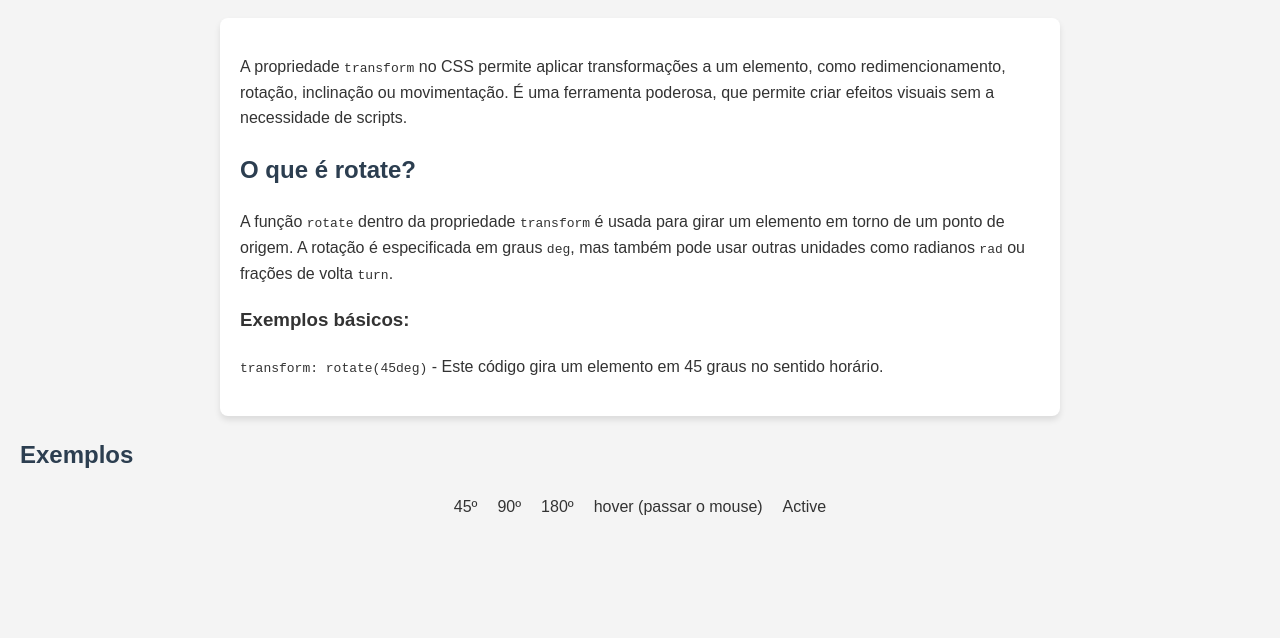
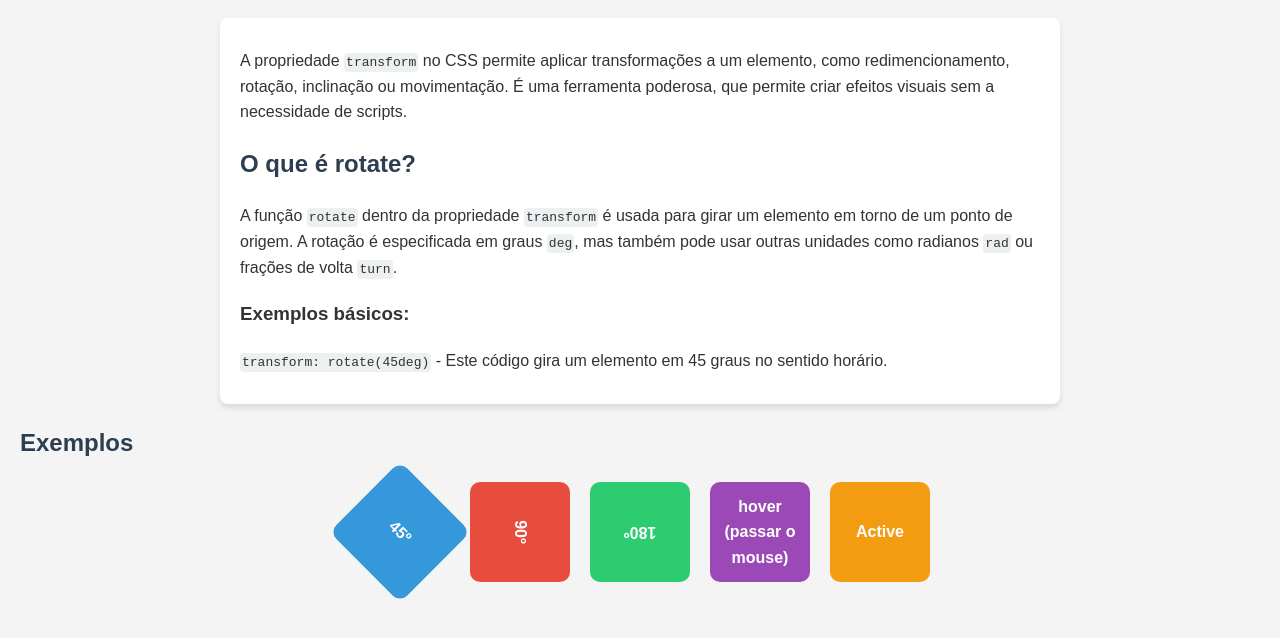
Before and after one commit to Rodrigo-Armini/proway-super-dev-2024-main, a plain HTML site: page transform rotate/transform-rotate.html in a window 1280 px wide. Shown: the part 96-734 px from the top of the page. Drawn offline with Linux system fonts and the light colour scheme.

Commit message:
Adicionado estilização transform-rotate

```diff
--- a/transform rotate/transform-rotate.css
+++ b/transform rotate/transform-rotate.css
@@ -24,3 +24,48 @@ h1, h2{
     border-radius: 8px;
     box-shadow: 0px 4px 6px rgba(0, 0, 0, 0.1);
 }
+.descricao p{
+    margin: 10px 0;
+}
+.descricao code{
+    background-color: #ecf0f1;
+    padding: 2px 2px;
+    border-radius: 4px;
+}
+.box{
+    position: relative;
+    width: 100px;
+    height: 100px;
+    display: flex;
+    justify-content: center;
+    align-items: center;
+    color: #fff;
+    font-weight: bold;
+    border-radius: 10px;
+    transition: transform 0.3s ease;
+}
+.rotate-45{
+    background-color: #3498db;
+    transform: rotate(45deg);
+}
+.rotate-90{
+    background-color: #e74c3c;
+    transform: rotate(90deg);
+}
+.rotate-180{
+    background-color: #2ecc71;
+    transform: rotate(180deg);
+}
+.rotate-hover{
+    background-color: #9b49b6;
+    text-align: center;
+}
+.rotate-hover:hover{
+    transform: rotate(15deg);
+}
+.rotate-active{
+    background-color: #f39c12;
+}
+.rotate-active:active{
+    transform: rotate(-15deg);
+}
```
